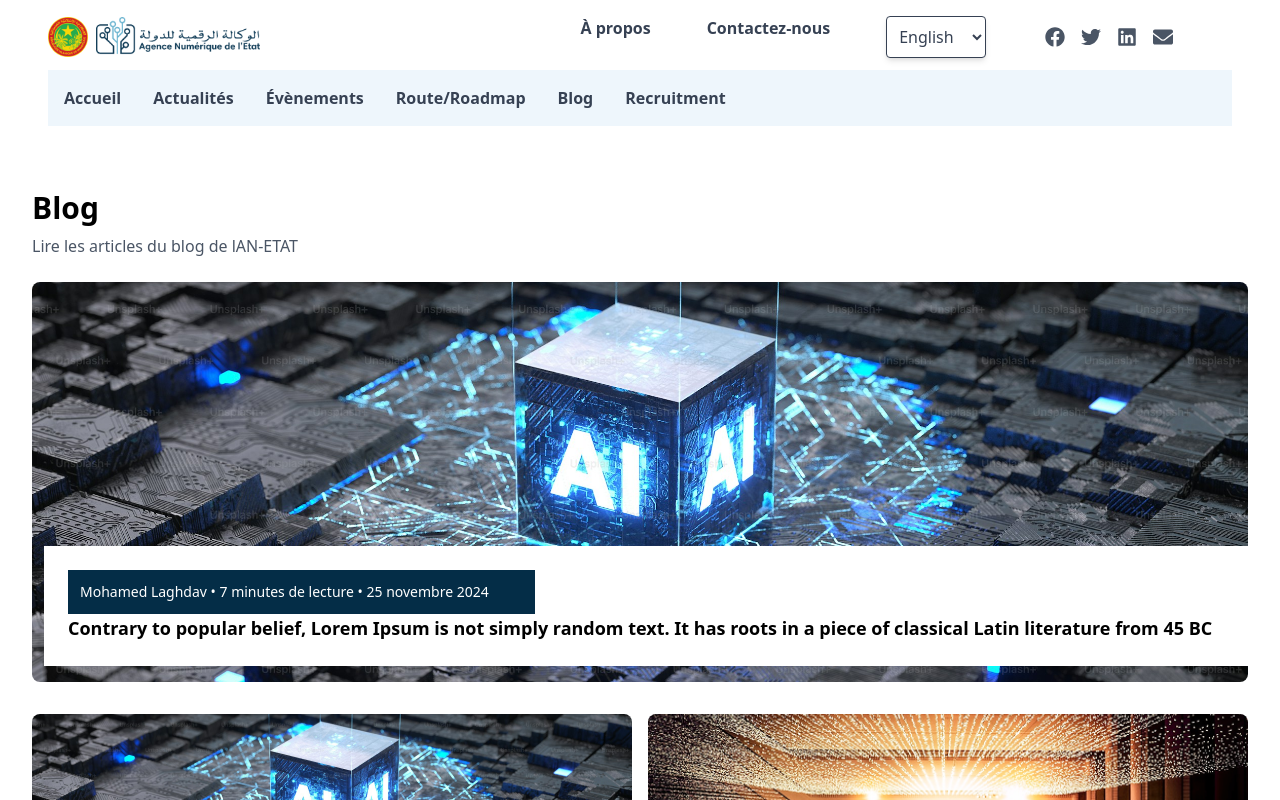
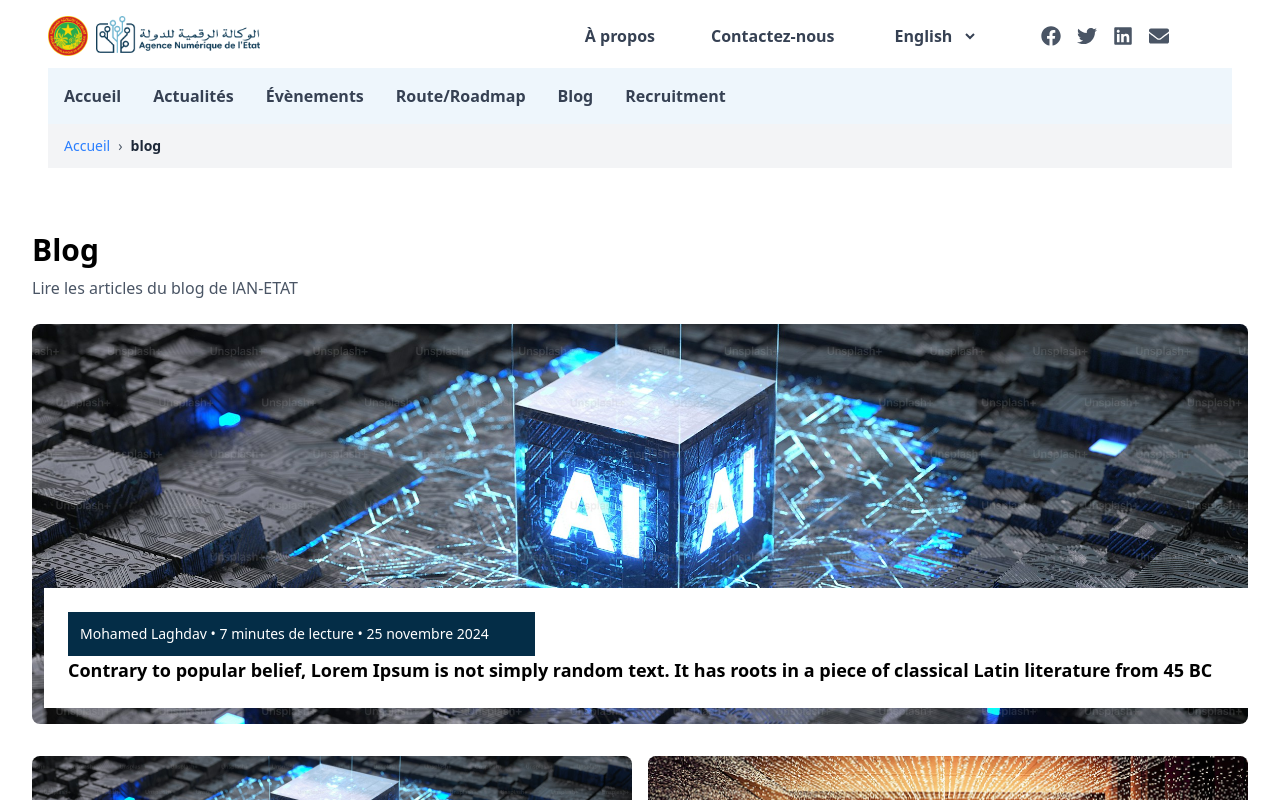
Before and after one commit to panjiafridio/React-AN_ETAT_Website, a React (Vite) app: page /blog in a window 1280 px wide. Shown: the top 800 px of the page. Built offline with nearby package versions, Linux system fonts and the light colour scheme.

Commit message:
Fix some revision

```diff
--- a/package.json
+++ b/package.json
@@ -18,7 +18,8 @@
     "react-dom": "^19.0.0",
     "react-icons": "^5.4.0",
     "react-router-dom": "^7.1.5",
-    "tailwindcss": "^4.0.5"
+    "tailwindcss": "^4.0.5",
+    "use-react-router-breadcrumbs": "^4.0.1"
   },
   "devDependencies": {
     "@eslint/js": "^9.19.0",
--- a/src/App.jsx
+++ b/src/App.jsx
@@ -1,6 +1,6 @@
 import { BrowserRouter as Router, Routes, Route } from "react-router-dom";
 import Contact from "./pages/Contact";
-// import Navbar from "./components/Navbar";
+// import Breadcrumbs from "./components/Breadcrumbs";
 import Menu from "./pages/Menu";
 import Sidebar from "./components/Sidebar";
 import News from "./pages/News"
@@ -11,6 +11,7 @@ import NewsDetail from "./pages/pagesdetail/NewsDetail"
 import EventDetail from "./pages/pagesdetail/EventDetail"
 import BlogDetail from "./pages/pagesdetail/BlogDetail"
 import RecrutementDetail from "./pages/pagesdetail/RecrutementDetail"
+
 
 function App() {
   return (
--- /dev/null
+++ b/src/components/Breadcrumbs.jsx
@@ -0,0 +1,43 @@
+import { Link, useLocation } from "react-router-dom";
+
+const Breadcrumbs = () => {
+  const location = useLocation();
+
+  // Konversi path URL ke array
+  const pathnames = location.pathname.split("/").filter((x) => x);
+
+  return (
+    <div className="bg-gray-100 py-3 px-4 text-sm text-gray-600">
+      <div className="container mx-auto">
+        <nav className="flex space-x-2">
+          {/* Home Breadcrumb */}
+          <Link to="/" className="text-blue-500 hover:underline">
+            Accueil
+          </Link>
+          {pathnames.length > 0 && <span>›</span>}
+
+          {/* Breadcrumbs Dinamis */}
+          {pathnames.map((value, index) => {
+            const routeTo = `/${pathnames.slice(0, index + 1).join("/")}`;
+            const isLast = index === pathnames.length - 1;
+            return isLast ? (
+              <span key={routeTo} className="text-gray-800 font-semibold">
+                {decodeURIComponent(value)}
+              </span>
+            ) : (
+              <Link
+                key={routeTo}
+                to={routeTo}
+                className="text-blue-500 hover:underline"
+              >
+                {decodeURIComponent(value)}
+              </Link>
+            );
+          })}
+        </nav>
+      </div>
+    </div>
+  );
+};
+
+export default Breadcrumbs;
--- a/src/components/Footer.jsx
+++ b/src/components/Footer.jsx
@@ -6,7 +6,7 @@ import "@fortawesome/fontawesome-free/css/all.min.css";
 const Footer = () => {
   return (
     <>
-        <footer className="bg-gray-100 py-10 px-6 md:px-12 lg:px-20">
+        <footer className="bg-gray-100 py-10 px-6 md:px-12 lg:px-20 md:w-[93%] mx-auto">
             <div className="max-w-7xl mx-auto flex flex-col md:flex-row justify-between items-center md:items-start space-y-6 md:space-y-0">
 
                 {/* Logo dan Keterangan */}
--- a/src/components/Header.jsx
+++ b/src/components/Header.jsx
@@ -3,6 +3,7 @@ import { FaFacebook, FaTwitter, FaLinkedin, FaEnvelope, FaBars, FaTimes } from "
 import headerLogo from "../assets/Header-logo.png";
 import headerLogoTwo from "../assets/Header-logo-two.png";
 import { Link } from "react-router-dom";
+import Breadcrumbs from "../components/Breadcrumbs";
 
 
 const Header = () => {
@@ -36,7 +37,7 @@ const Header = () => {
                                 </li>
                             ))}
                             <select
-                                className="p-2 border rounded bg-white shadow-md"
+                                className="bg-white font-bold"
                                 onChange={(e) => changeDirection(e.target.value)}
                             >
                                 <option value="en">English</option>
@@ -66,6 +67,7 @@ const Header = () => {
                         <Link className="hover:underline active:underline" to="/recruitment">Recruitment</Link>
                     </li>
                 </ul>
+                <Breadcrumbs />
             </div>
 
             {/* Navbar Mobile */}
--- a/src/components/Sidebar.jsx
+++ b/src/components/Sidebar.jsx
@@ -3,7 +3,7 @@ import Navbar from "./Navbar";
 const Sidebar = () => {
   return (
     <Navbar>
-      <div className="flex flex-col md:flex-row">
+      <div className="flex flex-col md:flex-row md:w-[95%] mx-auto">
         {/* Sidebar */}
         <aside className="w-full md:w-1/4 p-4 bg-gray-100 rounded-lg">
           <ul className="space-y-2">
--- a/src/pages/Contact.jsx
+++ b/src/pages/Contact.jsx
@@ -3,7 +3,7 @@ import Navbar from "../components/Navbar";
 const Contact = () => {
   return (
     <Navbar>
-      <div className="flex flex-col md:flex-row">
+      <div className="flex flex-col md:flex-row md:w-[95%] mx-auto">
         {/* Sidebar */}
         <aside className="w-full md:w-1/4 p-4 bg-gray-100 rounded-lg">
           <ul className="space-y-2">
--- a/src/pages/pagesdetail/BlogDetail.jsx
+++ b/src/pages/pagesdetail/BlogDetail.jsx
@@ -6,13 +6,6 @@ const BlogDetail = () => {
     <Navbar>
         <div className="flex flex-col md:flex-row items-start w-[95%] mx-auto gap-4">
             <div className="bg-white text-white min-h-screen py-10 md:w-[120%]">
-            {/* Breadcrumbs */}
-            <div className="text-sm text-gray-400">
-                <span className="hover:underline cursor-pointer">Accueil</span> &gt;
-                <span className="hover:underline cursor-pointer"> Blog</span> &gt;
-                <span className="text-blue-500"> Contrary to popular belief...</span>
-            </div>
-
             {/* Blog Title */}
             <h1 className="text-xl md:text-4xl font-bold mt-4 text-[#042D47]">
                 Contrary to popular belief, Lorem Ipsum is not simply random text. It
--- a/src/pages/pagesdetail/EventDetail.jsx
+++ b/src/pages/pagesdetail/EventDetail.jsx
@@ -6,13 +6,6 @@ const EventDetail = () => {
     <Navbar>
         <div className='flex flex-col md:flex-row'>
             <div className="bg-white text-black min-h-screen p-6 md:w-[80%]">
-                {/* Header */}
-                <nav className="text-sm text-gray-400 mb-4">
-                    <a href="#" className="hover:underline">Accueil</a> &gt;
-                    <a href="#" className="hover:underline"> Événements</a> &gt;
-                    <span className="text-gray-200"> Pellentesque malesuada mauris tincidunt.</span>
-                </nav>
-
                 {/* Judul */}
                 <h1 className="text-3xl font-bold">
                     Pellentesque malesuada mauris tincidunt. <br /> Nunc id nisl quis mi tempor
--- a/src/pages/pagesdetail/NewsDetail.jsx
+++ b/src/pages/pagesdetail/NewsDetail.jsx
@@ -5,12 +5,6 @@ const NewsDetail = () => {
   return (
     <Navbar>
     <div className="min-h-screen bg-white text-white px-4 lg:px-20 py-10">
-      {/* Breadcrumb */}
-      <nav className="text-sm text-gray-400 mb-6">
-        <span className="hover:text-gray-200 cursor-pointer">Accueil</span> &gt;{" "}
-        <span className="hover:text-gray-200 cursor-pointer">Actualités</span> &gt;{" "}
-        <span className="text-gray-200">Aenean vel est rhoncus massa</span>
-      </nav>
 
       <div className="lg:flex gap-8">
         {/* Left Content */}
--- a/src/pages/pagesdetail/RecrutementDetail.jsx
+++ b/src/pages/pagesdetail/RecrutementDetail.jsx
@@ -4,12 +4,6 @@ const RecrutementDetail = () => {
   return (
     <Navbar>
     <div className="bg-white text-black min-h-screen px-10 py-6">
-      {/* Breadcrumb */}
-      <nav className="text-sm text-gray-400 mb-4">
-        <a href="/" className="hover:underline">Accueil</a> &gt;{" "}
-        <a href="#" className="hover:underline">Recruitment</a> &gt;{" "}
-        <span className="text-gray-300">Detail</span>
-      </nav>
 
       {/* Card Detail */}
       <div className="mt-6 flex items-start flex-col-reverse md:flex-row gap-6">
```
Also changed, not shown: 1 other file (tests, documents, lock files or other folders).
